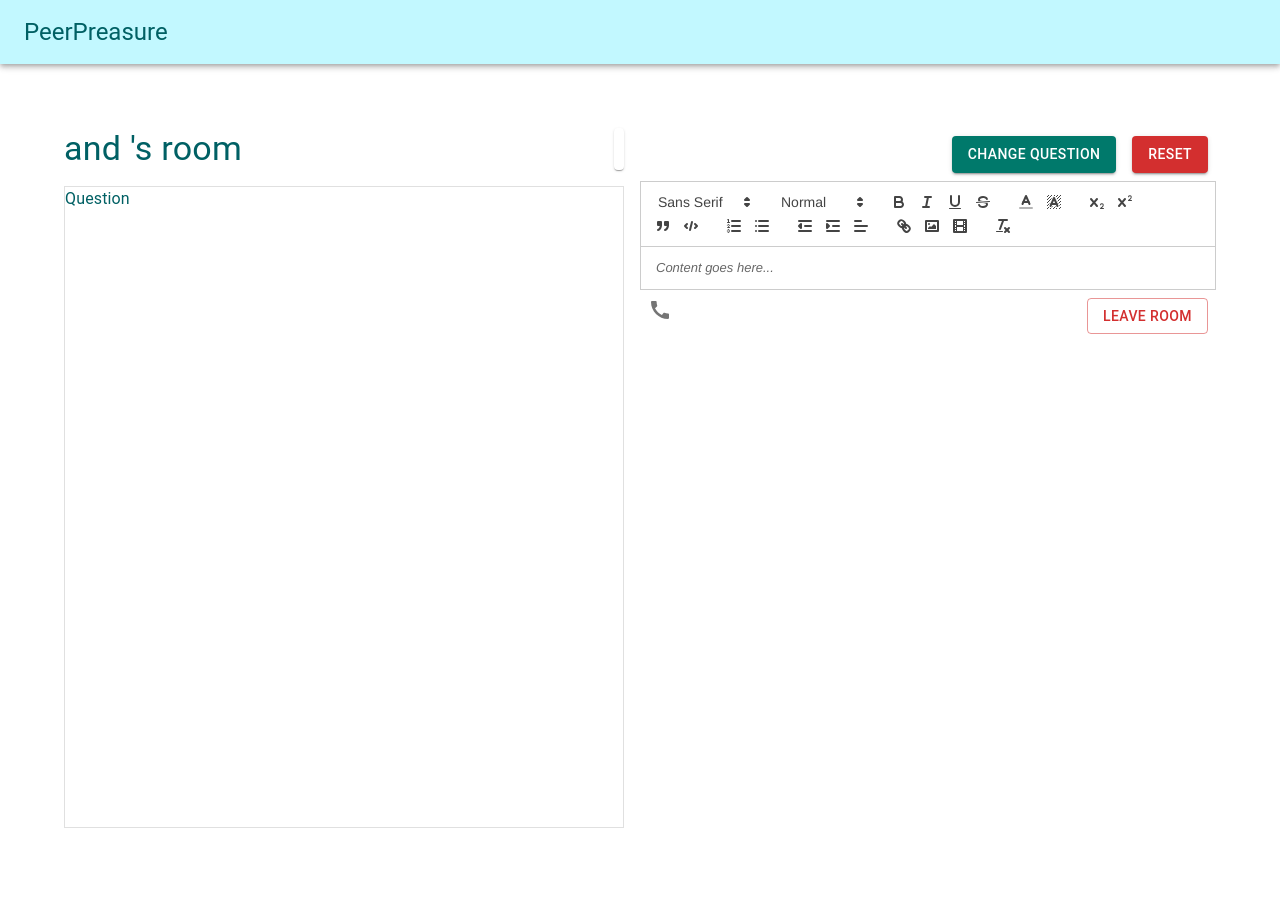
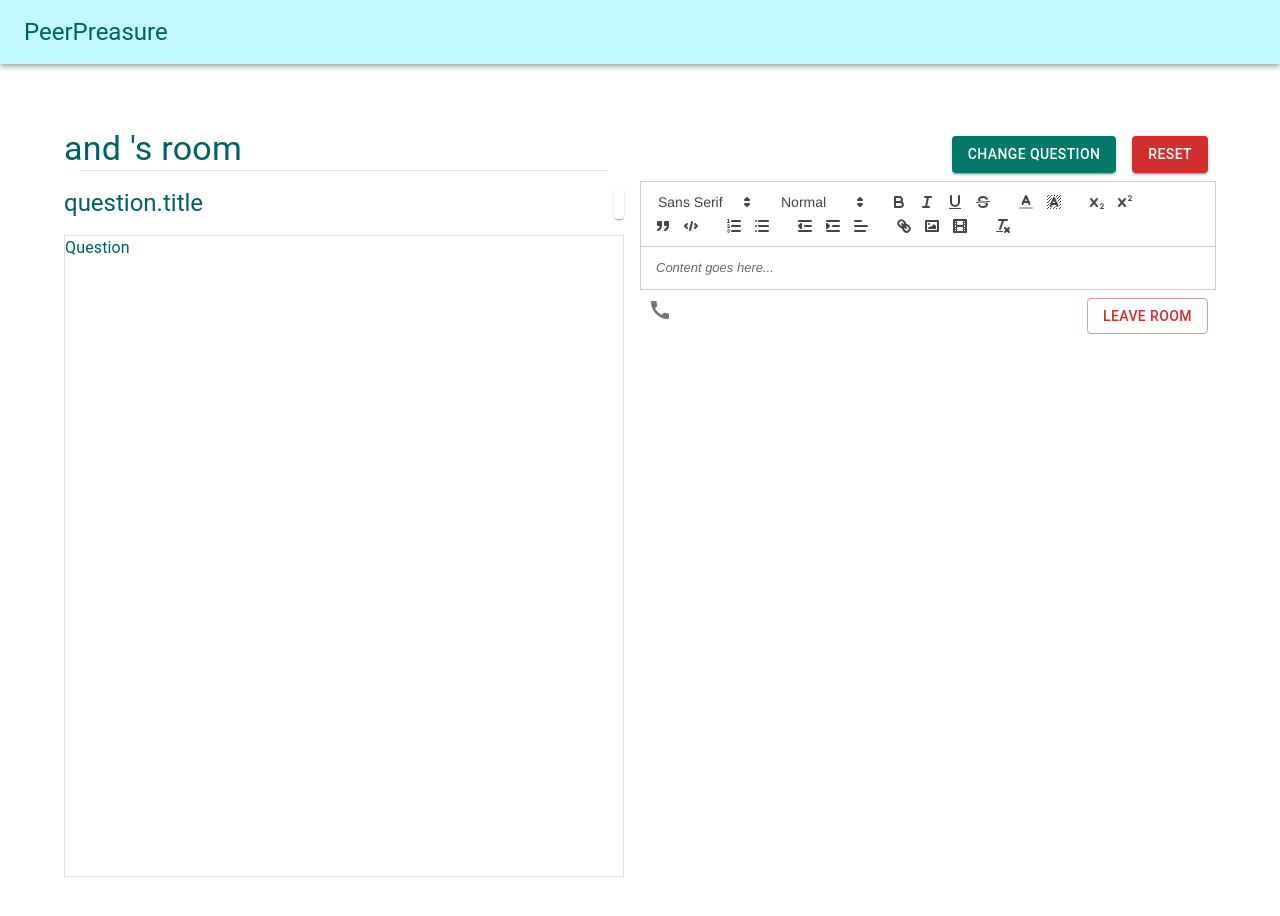
Before and after one commit to CS3219-AY2223S1/cs3219-project-ay2223s1-g23, a React (Create React App) app in the folder frontend/: page /room/1 in a window 1280 px wide. Shown: the top 916 px of the page. Before the commit the page ends 892 px from the top, so only its background shows below. Built offline with nearby package versions, Linux system fonts and the light colour scheme; no server answers.

Commit message:
update design for room page

```diff
--- a/frontend/src/components/room/RoomPage.js
+++ b/frontend/src/components/room/RoomPage.js
@@ -1,6 +1,15 @@
+import {
+  IconButton,
+  Paper,
+  Box,
+  Grid,
+  Button,
+  TextField,
+  Typography,
+  Divider,
+} from "@mui/material";
 import { useState, useEffect } from "react";
 import { useNavigate, useLocation } from "react-router-dom";
-import { IconButton, Paper, Box, Grid, Button, TextField, Typography } from "@mui/material";
 import CallIcon from "@mui/icons-material/Call";
 import ReactQuill from "react-quill";
 import "react-quill/dist/quill.snow.css";
@@ -115,12 +124,14 @@ function RoomPage({ socket }) {
     <Grid container>
       <Grid item xs={6}>
         <Box mr={"1rem"}>
-          <Box display={"flex"} flexDirection={"row"} mb={"1rem"}>
+          <Typography variant={"h4"}>
+            {ids.user1.userId} and {ids.user2.userId}&apos;s room
+          </Typography>
+          <Divider variant="middle" />
+          <Box display={"flex"} flexDirection={"row"} mt={"1rem"} mb={"1rem"}>
             <Grid container>
               <Grid item xs={10}>
-                <Typography variant={"h4"}>
-                  {ids.user1.userId} and {ids.user2.userId}&apos;s room
-                </Typography>
+                <Typography variant={"h5"}>question.title</Typography>
               </Grid>
               <Grid item xs={2} display="flex" justifyContent="flex-end">
                 <Paper varient={6}>
```
